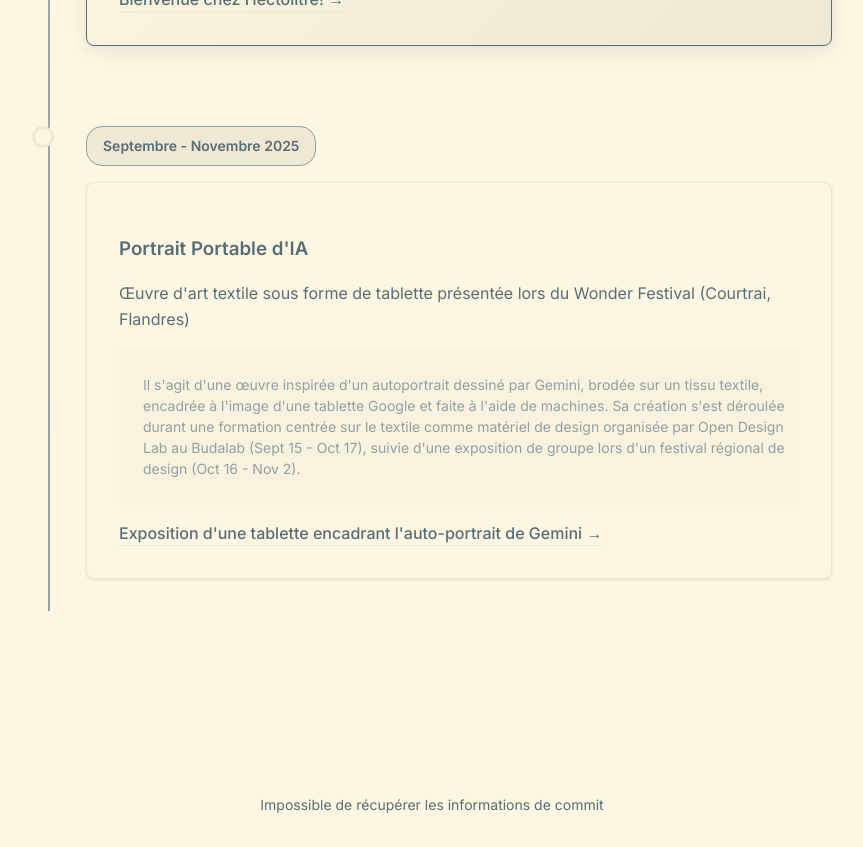
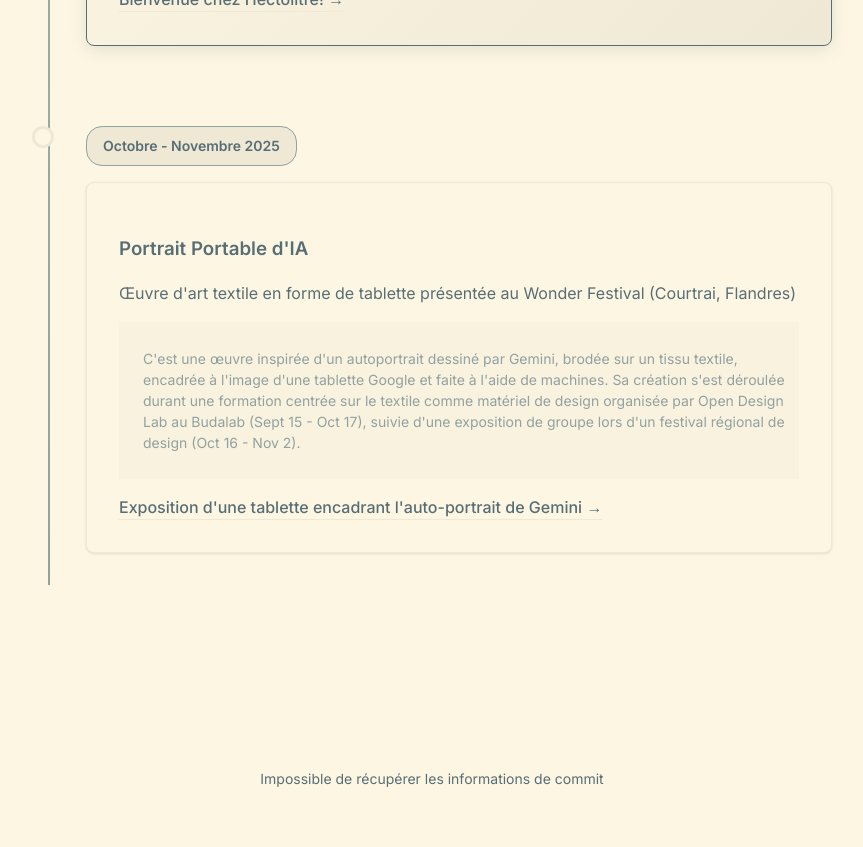
Before and after one commit to daqhris/DoublementAliene, a Next.js app: page /timeline in a window 1280 px wide. Shown: the part 5340-6187 px from the top of the page, without its empty margins (208-1071 px from the left). After the commit the page ends 6161 px from the top, so only its background shows below. Built offline with nearby package versions, Linux system fonts and the light colour scheme; no server answers.

Commit message:
correction grammaticale

```diff
--- a/app/timeline/page.tsx
+++ b/app/timeline/page.tsx
@@ -195,10 +195,10 @@ export default function TimelinePage() {
       isHighlight: true
     },
     {
-      date: "Septembre - Novembre 2025",
+      date: "Octobre - Novembre 2025",
       title: "Portrait Portable d'IA",
-      description: "Œuvre d'art textile sous forme de tablette présentée lors du Wonder Festival (Courtrai, Flandres)",
-      details: "Il s'agit d'une œuvre inspirée d'un autoportrait dessiné par Gemini, brodée sur un tissu textile, encadrée à l'image d'une tablette Google et faite à l'aide de machines. Sa création s'est déroulée durant une formation centrée sur le textile comme matériel de design organisée par Open Design Lab au Budalab (Sept 15 - Oct 17), suivie d'une exposition de groupe lors d'un festival régional de design (Oct 16 - Nov 2).",
+      description: "Œuvre d'art textile en forme de tablette présentée au Wonder Festival (Courtrai, Flandres)",
+      details: "C'est une œuvre inspirée d'un autoportrait dessiné par Gemini, brodée sur un tissu textile, encadrée à l'image d'une tablette Google et faite à l'aide de machines. Sa création s'est déroulée durant une formation centrée sur le textile comme matériel de design organisée par Open Design Lab au Budalab (Sept 15 - Oct 17), suivie d'une exposition de groupe lors d'un festival régional de design (Oct 16 - Nov 2).",
       link: {
         url: "https://wonderkortrijk.be/en/exhibitions/cohousing-ten-broele/odltextile",
         text: "Exposition d'une tablette encadrant l'auto-portrait de Gemini",
```
